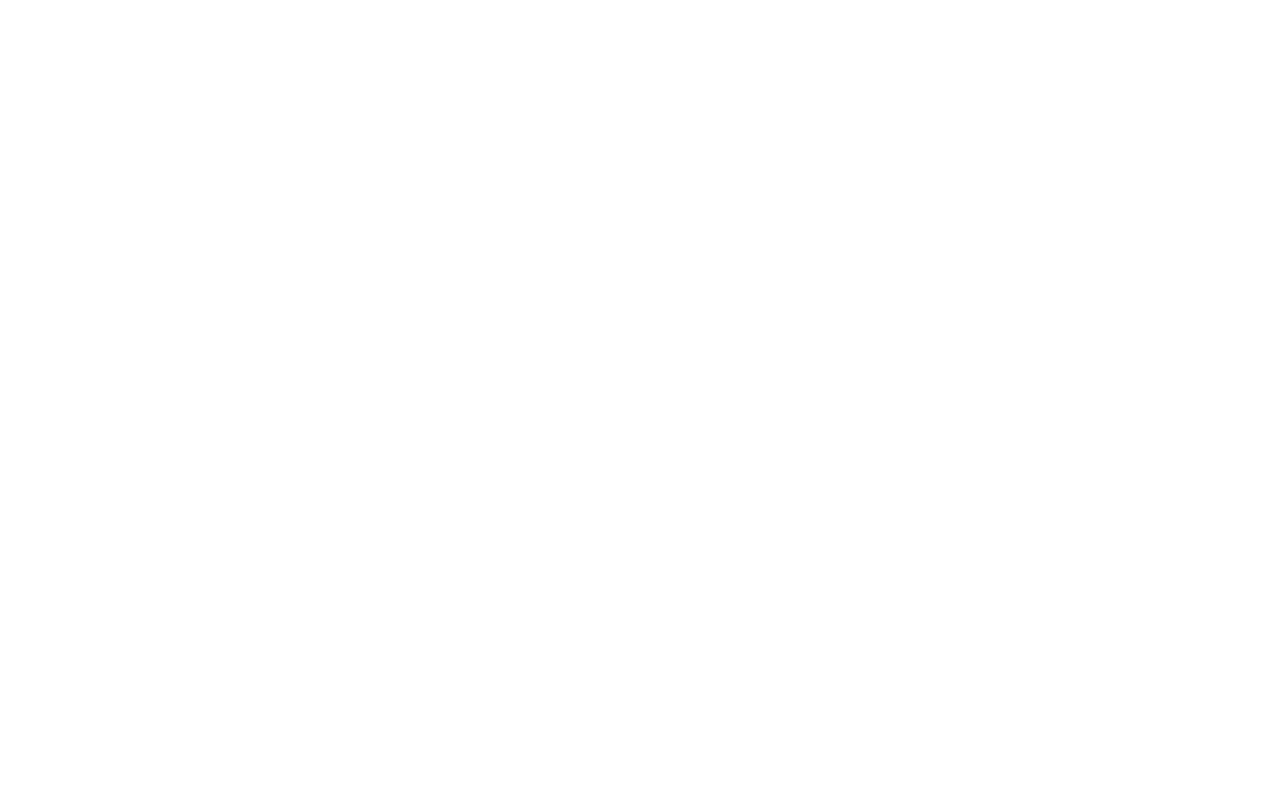
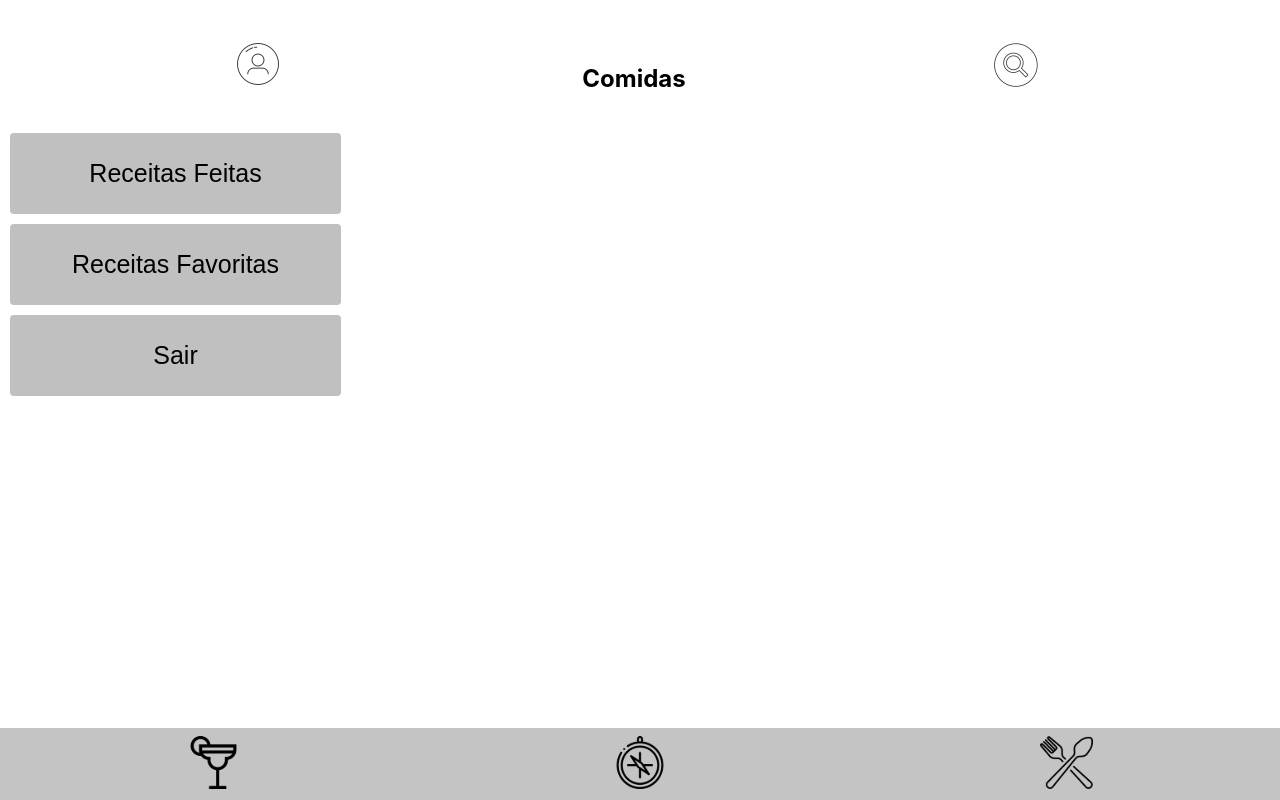
Before and after one commit to tryber/sd-02-block19-recipes-app-1, a React (Create React App) app: page /perfil in a window 1280 px wide. Built offline with nearby package versions, Linux system fonts and the light colour scheme; the HTML template or start-up script is replaced by a standard one.

Commit message:
Página de perfil

```diff
--- a/src/App.js
+++ b/src/App.js
@@ -4,6 +4,8 @@
 import LoginPage from './pages/LoginPage';
 import Receitas from './pages/Receitas';
 import Detalhes from './pages/Detalhes';
+import Perfil from './pages/Perfil';
+
 
 function App() {
   return (
@@ -14,6 +16,7 @@
             <Route exact path="/" component={LoginPage} />
             <Route exact path="/receitas" component={Receitas} />
             <Route exact path="/receitas/:type/:id" component={Detalhes} />
+            <Route exact path="/perfil" component={Perfil} />
           </Switch>
         </BrowserRouter>
       </div>
--- /dev/null
+++ b/src/pages/Perfil.css
@@ -0,0 +1,19 @@
+p {
+  align-items: flex-end;
+  font-family: Arial, Helvetica, sans-serif;
+  font-size: 25px;
+  line-height: 29px;
+  text-align: center;
+}
+
+.rectangles {
+  align-items: center;
+  background: silver;
+  border-radius: 4px;
+  justify-content: center;
+  left: 16px;
+  margin: 10px;
+  padding: 1px;
+  top: 184px;
+  width: 329px;
+}
--- /dev/null
+++ b/src/pages/Perfil.js
@@ -0,0 +1,27 @@
+import React from 'react';
+import Header from '../components/Header';
+import Footer from '../components/Footer';
+import './Perfil.css';
+
+const Perfil = () => (
+  <div>
+    <Header />
+    <div>
+      <div data-testid="profile-email">
+
+      </div>
+      <div className="rectangles" data-testid="profile-done-btn">
+        <p>Receitas Feitas</p>
+      </div>
+      <div className="rectangles" data-testid="profile-favorite-btn">
+        <p>Receitas Favoritas</p>
+      </div>
+      <div className="rectangles" data-testid="profile-logout-btn">
+        <p>Sair</p>
+      </div>
+    </div>
+    <Footer />
+  </div>
+);
+
+export default Perfil;
```
